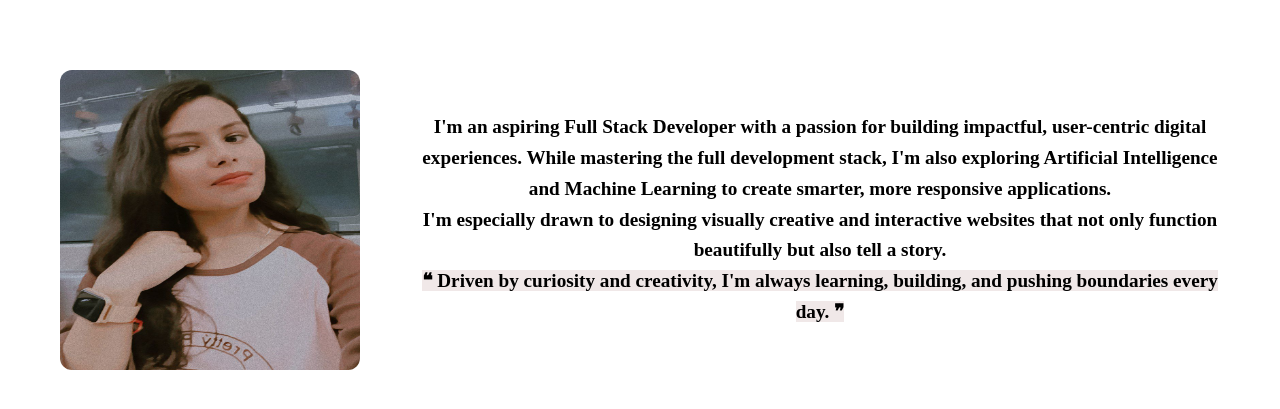
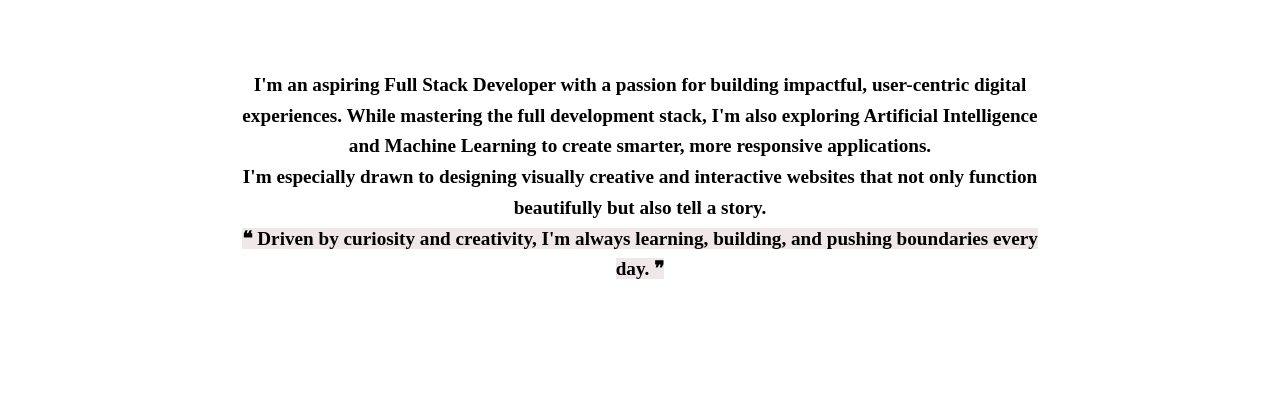
Before and after one commit to namratajais-dot/Animated-portfolio, a plain HTML site: page About.html in a window 1280 px wide. Shown: the part 159-568 px from the top of the page. Drawn offline with Linux system fonts and the light colour scheme.

Commit message:
final update

```diff
--- a/About.html
+++ b/About.html
@@ -11,7 +11,6 @@
       <h1>About Me....</h1>
     </div>
     <div class="AboutBody">
-      <img src="photo_6177077460835878878_y.jpg" alt="About Image" class="animated-scroll">
       <p>
         I'm an aspiring Full Stack Developer with a passion for building
         impactful, user-centric digital experiences. While mastering the full
```
Also changed, not shown: photo_6177077460835878878_y.jpg (deleted).
